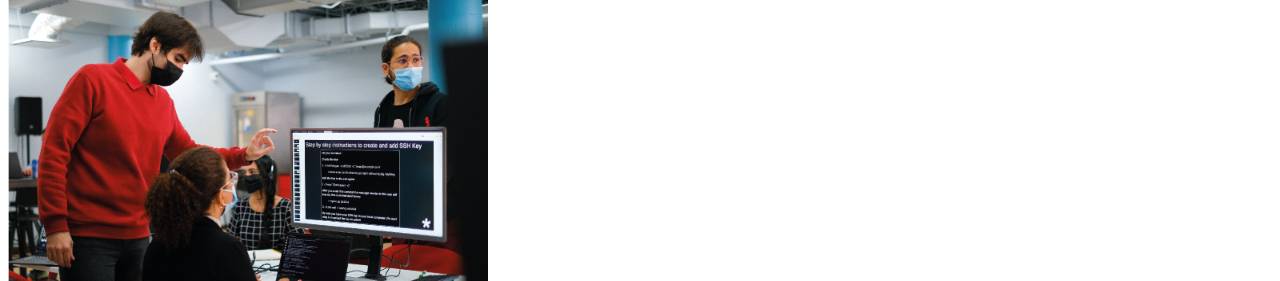
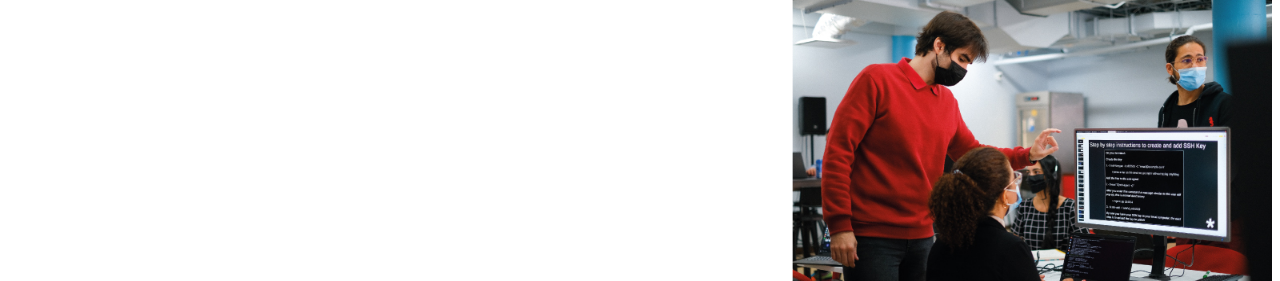
Before and after one commit to JuanDAC/comfama-hbs, a plain HTML site: page signature.html in a window 1280 px wide. Shown: the part 136-417 px from the top of the page. Drawn offline with Linux system fonts and the light colour scheme.

```diff
--- a/signature.html
+++ b/signature.html
@@ -1,5 +1,5 @@
 <table
-    style="position: relative;border-spacing: 0px;background-color: #fff;margin: 0px;width: 480px;height: 720px;"
+    style="position: relative;border-spacing: 0px;background-color: #fff;margin: 0px;width: 480px;height: 720px;margin-left: auto;"
     border="0">
     <link
         href="https://fonts.googleapis.com/css2?family=Rubik:ital,wght@0,300;0,400;0,500;1,300;1,400&display=swap"
@@ -109,7 +109,6 @@
                             src="https://github.com/JuanDAC/comfama-hbs/raw/main/admisiones.png"
                             alt="boton admisiones">
                     </a>
-
                 </div>
             </div>
         </td>
```
